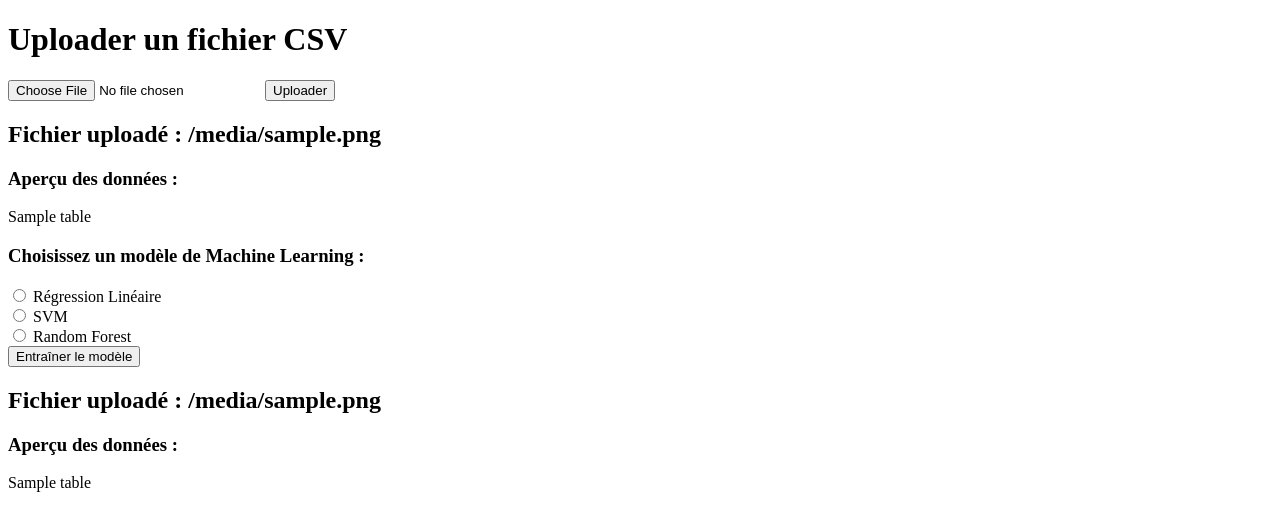
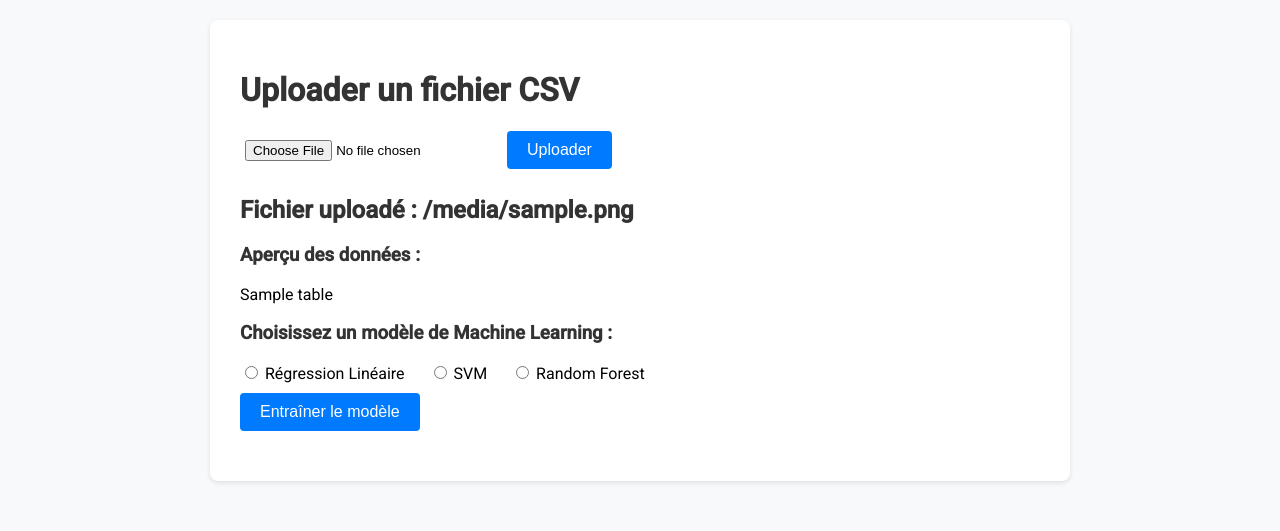
Before and after one commit to Eugenie226/Projet_Versionning, a Flask app: template templates/index.html in a window 1280 px wide. Shown: the top 531 px of the page. Run offline with Flask 3, Linux system fonts and the light colour scheme; the template is opened without the code that fills it: most values are stand-ins (such as "Sample title", 1, 10 or a date in 2020).

Commit message:
improve styles

```diff
--- a/templates/index.html
+++ b/templates/index.html
@@ -4,18 +4,71 @@
   <meta charset="UTF-8">
   <meta name="viewport" content="width=device-width, initial-scale=1.0">
   <title>ML App - Upload CSV</title>
+  <link href="https://fonts.googleapis.com/css?family=Roboto:300,400,500" rel="stylesheet">
   <style>
-        table { width: 100%; border-collapse: collapse; margin-top: 20px; }
-        th, td { border: 1px solid black; padding: 8px; text-align: left; }
-        th { background-color: #f2f2f2; }
+    body {
+      font-family: 'Roboto', sans-serif;
+      background-color: #f8f9fa;
+      margin: 0;
+      padding: 20px;
+    }
+    .container {
+      max-width: 800px;
+      margin: 0 auto;
+      background: #fff;
+      padding: 30px;
+      border-radius: 8px;
+      box-shadow: 0 2px 5px rgba(0, 0, 0, 0.1);
+    }
+    h1, h2, h3 {
+      color: #333;
+    }
+    form {
+      margin-bottom: 20px;
+    }
+    .btn {
+      background-color: #007bff;
+      color: white;
+      border: none;
+      padding: 10px 20px;
+      border-radius: 4px;
+      cursor: pointer;
+      font-size: 16px;
+    }
+    .btn:hover {
+      background-color: #0056b3;
+    }
+    input[type="file"] {
+      padding: 5px;
+      margin-bottom: 10px;
+    }
+    table {
+      width: 100%;
+      border-collapse: collapse;
+      margin-top: 20px;
+    }
+    th, td {
+      border: 1px solid #dee2e6;
+      padding: 12px;
+      text-align: left;
+    }
+    th {
+      background-color: #e9ecef;
+    }
+    .radio-group {
+      margin-bottom: 10px;
+    }
+    .radio-group label {
+      margin-right: 20px;
+    }
   </style>
-
 </head>
 <body>
+  <div class="container">
     <h1>Uploader un fichier CSV</h1>
     <form action="/upload" method="post" enctype="multipart/form-data">
       <input type="file" name="file" accept=".csv" required>
-        <button type="submit">Uploader</button>
+      <button type="submit" class="btn">Uploader</button>
     </form>
 
     {% if filename %}
@@ -26,24 +79,20 @@
     <h3>Choisissez un modèle de Machine Learning :</h3>
     <form action="/train" method="post">
       <input type="hidden" name="filename" value="{{ filename }}">
+      <div class="radio-group">
         <label>
           <input type="radio" name="model" value="linear_regression" required> Régression Linéaire
-            </label><br>
+        </label>
         <label>
           <input type="radio" name="model" value="svm"> SVM
-            </label><br>
+        </label>
         <label>
           <input type="radio" name="model" value="random_forest"> Random Forest
-            </label><br>
-            <button type="submit">Entraîner le modèle</button>
+        </label>
+      </div>
+      <button type="submit" class="btn">Entraîner le modèle</button>
     </form>
     {% endif %}
-
-
-    {% if filename %}
-        <h2>Fichier uploadé : {{ filename }}</h2>
-        <h3>Aperçu des données :</h3>
-        {{ tables[0]|safe }}
-    {% endif %}
+  </div>
 </body>
 </html>
```
Also changed, not shown: templates/result.html (+19 -1 lines). Lines whose indentation alone changed are shown as unchanged.
